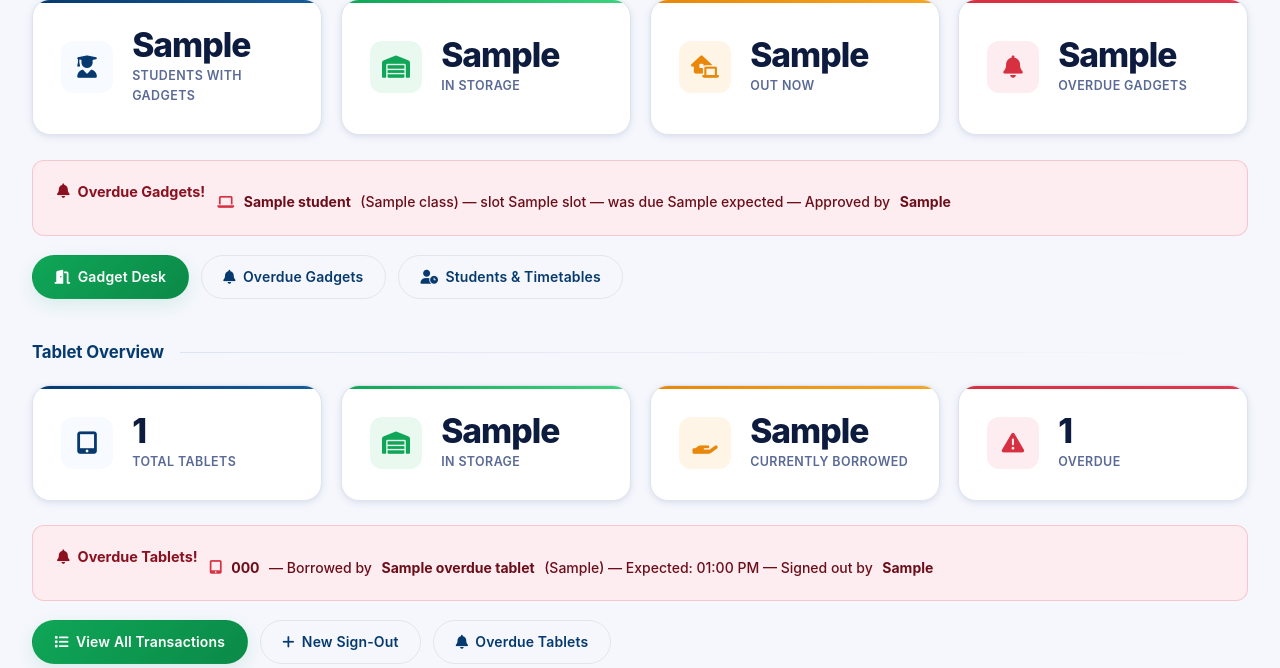
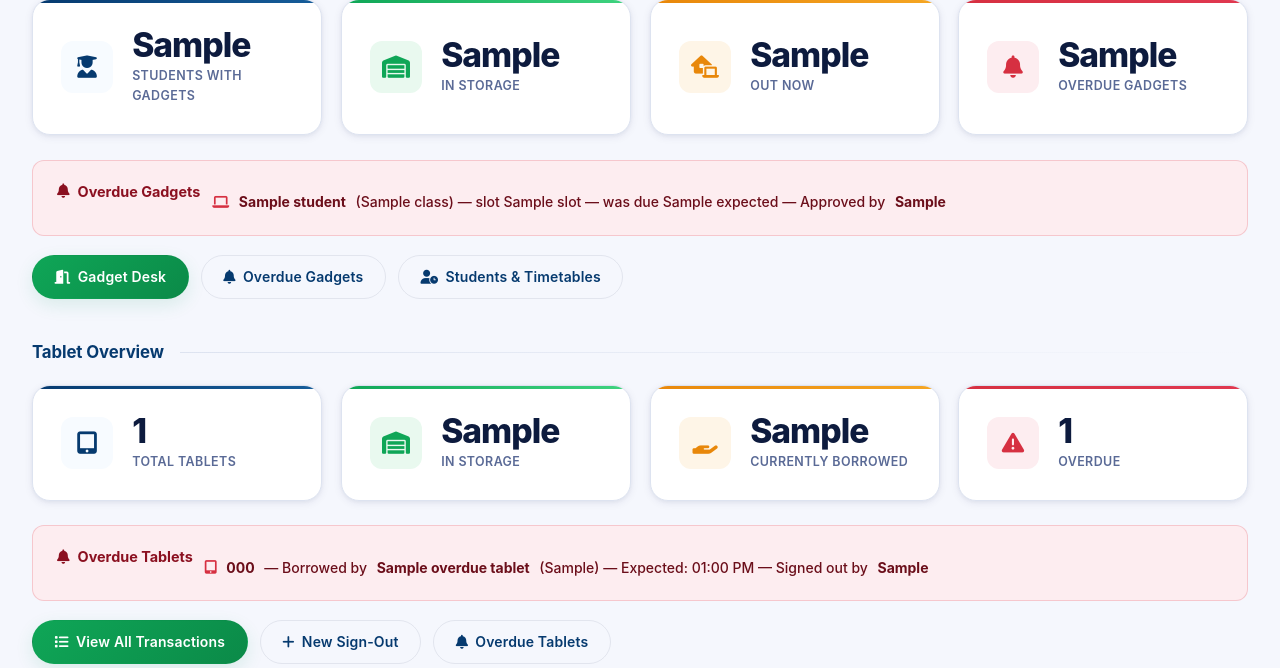
Before and after one commit to empowerinternationalacademy21-jpg/Empower-Staff-Attendence-And-Gadget-Tracking-System, a Flask app: template templates/dashboard.html in a window 1280 px wide. Shown: the part 266-934 px from the top of the page. Run offline with Flask 3, Linux system fonts and the light colour scheme; the template is opened without the code that fills it: most values are stand-ins (such as "Sample title", 1, 10 or a date in 2020).

Commit message:
Remove exclamation marks from overdue alerts

```diff
--- a/templates/dashboard.html
+++ b/templates/dashboard.html
@@ -45,7 +45,7 @@
   <div id="gadget-overdue-live">
   {% if overdue_gadgets %}
   <div class="alert alert-danger overdue-list">
-    <h4><i class="fas fa-bell"></i> Overdue Gadgets!</h4>
+    <h4><i class="fas fa-bell"></i> Overdue Gadgets</h4>
     {% for t in overdue_gadgets %}
     <div class="overdue-item">
       <i class="fas fa-laptop"></i>
@@ -101,7 +101,7 @@
   <div id="overdue-live">
   {% if overdue_tablets %}
   <div class="alert alert-danger overdue-list">
-    <h4><i class="fas fa-bell"></i> Overdue Tablets!</h4>
+    <h4><i class="fas fa-bell"></i> Overdue Tablets</h4>
     {% for tx in overdue_tablets %}
     <div class="overdue-item">
       <i class="fas fa-tablet-alt"></i>
@@ -526,7 +526,7 @@
     if (!box) return;
     if (!list.length) { box.innerHTML = ''; return; }
     var html = '<div class="alert alert-danger overdue-list">' +
-      '<h4><i class="fas fa-bell"></i> Overdue Tablets!</h4>';
+      '<h4><i class="fas fa-bell"></i> Overdue Tablets</h4>';
     list.forEach(function (t) {
       html += '<div class="overdue-item"><i class="fas fa-tablet-alt"></i> ' +
         '<strong>' + esc(t.tablet) + '</strong> \u2014 Borrowed by <strong>' + esc(t.student) +
@@ -548,7 +548,7 @@
     if (box) {
       if (!d.gadget_overdue.length) { box.innerHTML = ''; }
       else {
-        var html = '<div class="alert alert-danger overdue-list"><h4><i class="fas fa-bell"></i> Overdue Gadgets!</h4>';
+        var html = '<div class="alert alert-danger overdue-list"><h4><i class="fas fa-bell"></i> Overdue Gadgets</h4>';
         d.gadget_overdue.forEach(function (t) {
           html += '<div class="overdue-item"><i class="fas fa-laptop"></i> <strong>' + esc(t.student) + '</strong> (' +
             esc(t['class']) + ') \u2014 slot ' + esc(t.slot) + ' \u2014 was due ' + esc(t.expected) +
```
